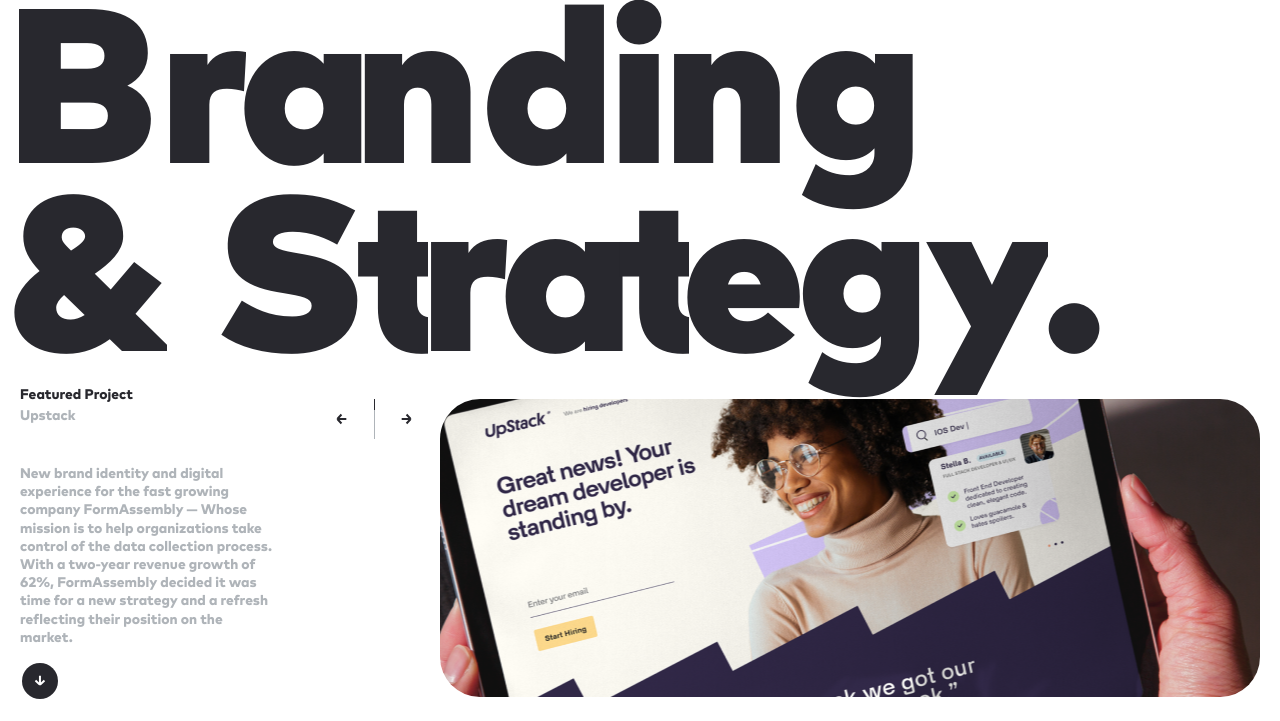
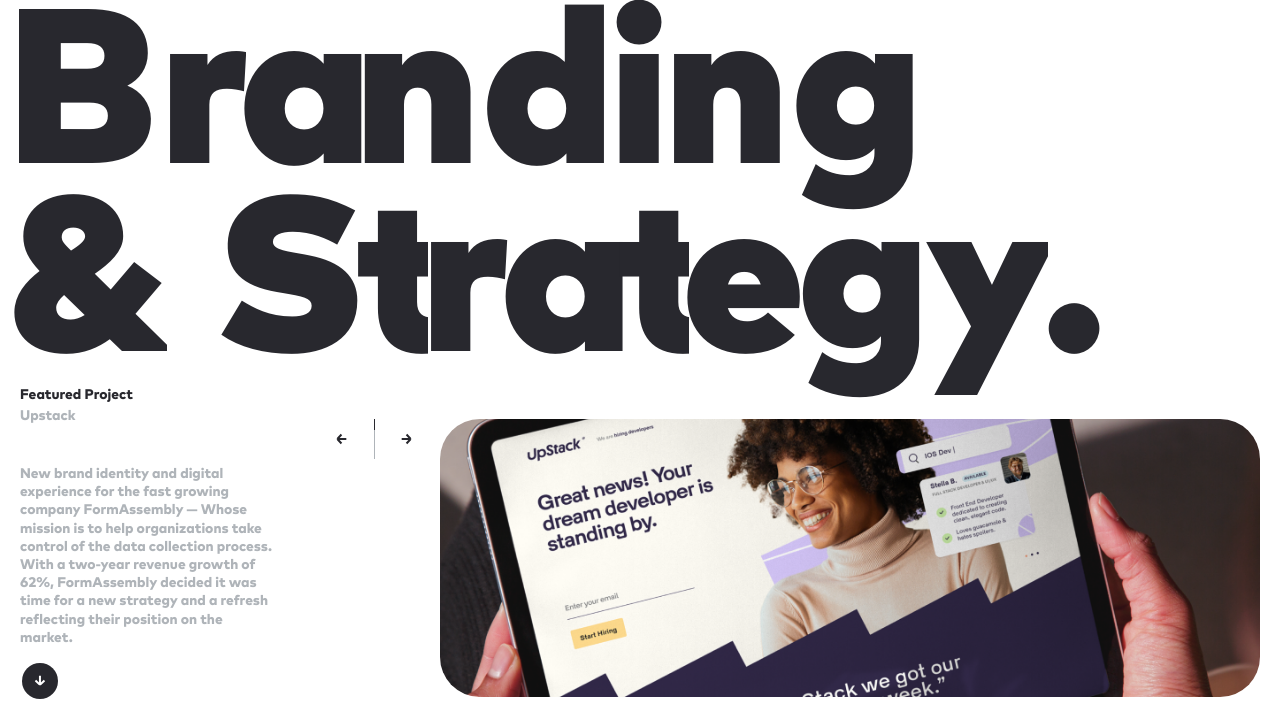
Before and after one commit to Nam-Hai/Voila-TEST, a website built with Vite: page index.html in a window 1280 px wide. Shown: the part 79-800 px from the top of the page. Built offline with nearby package versions, Linux system fonts and the light colour scheme.

Commit message:
backgroudn cover

```diff
--- a/style.scss
+++ b/style.scss
@@ -160,6 +160,7 @@ h1 {
 }
 @media screen and (max-height: 1300px){
     .hero__wrapper {
+        margin-top: 20px;
         height: calc(40%);
         max-height: 698px;
     }
@@ -188,6 +189,7 @@ h1 {
         // }
         .hero {
             background-image: url('/cover.png');
+            background-size: cover;
             background-position: 50% 50%;
             height: 100%;
             width: 100%;
```
